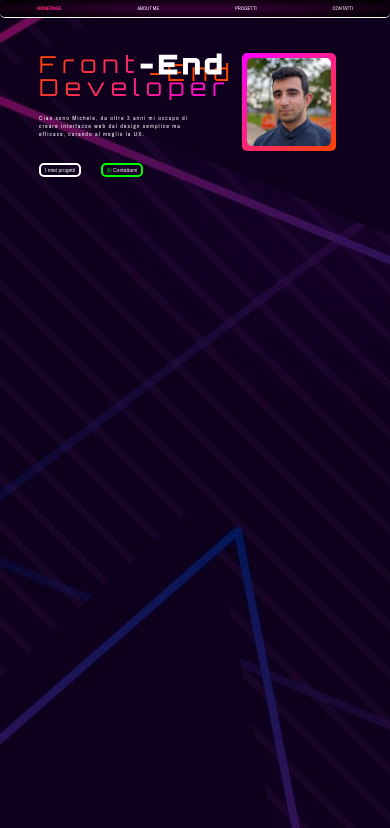
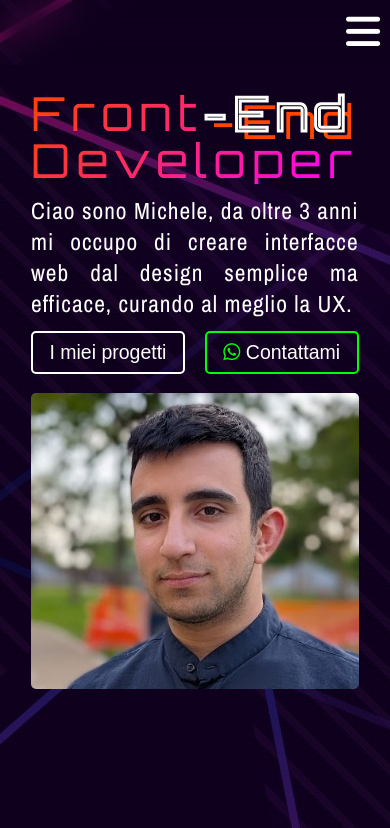
Before and after one commit to micheledben/mdb-works, an Angular app: page /homepage in a window 390 px wide. Shown: the top 828 px of the page. Built offline with nearby package versions, Linux system fonts and the light colour scheme; a web font is replaced by a local one.

Commit message:
refactor: gestito responsive homepage

```diff
--- a/src/app/feature/homepage/components/intro/intro.component.scss
+++ b/src/app/feature/homepage/components/intro/intro.component.scss
@@ -124,3 +124,39 @@
     transform: scale(1) rotate(0);
   }
 }
+
+@media screen and (max-width: 500px) {
+  .content-max {
+    padding: 0;
+    flex-direction: column;
+    gap: 5vw;
+    padding: 3vw 0vw;
+    .paragraph {
+      width: 100%;
+      .text {
+        p {
+          padding: 3vw 0px;
+          font-size: 6vw;
+          width: 100%;
+          text-align: justify;
+        }
+      }
+      .buttons {
+        justify-content: space-between;
+        button {
+          width: 50%;
+          font-size: 5vw;
+          padding: 2vw 3vw;
+        }
+      }
+    }
+    .image-max {
+      width: 100%;
+      height: 40%;
+      .image {
+        padding: 0;
+        background-image: none;
+      }
+    }
+  }
+}
--- a/src/app/feature/homepage/components/myservices/myservices.component.scss
+++ b/src/app/feature/homepage/components/myservices/myservices.component.scss
@@ -53,3 +53,35 @@
     }
   }
 }
+
+@media screen and (max-width: 500px) {
+  .content-max {
+    padding: 20vw 0px;
+    justify-content: center;
+    .all-services {
+      flex-direction: column;
+      gap: 5vw;
+      padding: 0;
+      .single-service {
+        width: 100%;
+        padding: 10px 20px;
+        height: max-content;
+        min-height: 40vw;
+        .name {
+          img {
+            width: 12vw;
+          }
+          p {
+            font-size: 6vw;
+          }
+        }
+        .description {
+          p {
+            font-size: 5vw;
+            line-height: 6vw;
+          }
+        }
+      }
+    }
+  }
+}
--- a/src/app/feature/homepage/components/skills/skills.component.scss
+++ b/src/app/feature/homepage/components/skills/skills.component.scss
@@ -46,3 +46,26 @@
     transform: rotatey(360deg);
   }
 }
+
+@media screen and (max-width: 500px) {
+  .content-max {
+    justify-content: center;
+    padding: 10vw 0px;
+    .paragraph {
+      p {
+        font-size: 6vw;
+      }
+      .images {
+        flex-wrap: wrap;
+        justify-content: center;
+        gap: 3vw;
+        .image-text {
+          width: 30%;
+          p {
+            font-size: 5vw;
+          }
+        }
+      }
+    }
+  }
+}
--- a/src/app/layout/header/header.component.scss
+++ b/src/app/layout/header/header.component.scss
@@ -65,20 +65,31 @@
   }
 }
 
-@media screen and (max-width: 900px) {
+@media screen and (max-width: 500px) {
   .menu-max {
     padding: 0;
     .menu-min {
+      height: 100vh;
       margin: 0;
       border: none;
-      border-bottom: 1px solid white;
+      border-bottom: none;
       .logo {
         display: none;
       }
       .menu {
+        flex-direction: column;
+        justify-content: start;
         width: 100%;
         border-left: none;
         border-radius: 5px;
+        background-image: none;
+        p {
+          text-align: center;
+          font-size: 8vw;
+          padding: 5vw 0px;
+          width: 100%;
+          border-bottom: 1px solid white;
+        }
       }
     }
   }
--- a/src/app/layout/layout.component.html
+++ b/src/app/layout/layout.component.html
@@ -1,6 +1,19 @@
-<div class="content-max">
+<div
+  class="content-max"
+  [ngClass]="{ hidden: layoutService.menuVisibleOnMobile }"
+>
   <div class="header">
-    <app-header></app-header>
+    <div class="header-component">
+      <app-header></app-header>
+    </div>
+    <div class="menu-mobile" (click)="layoutService.onMenuVisible()">
+      <div class="icon-menu">
+        <i class="fa-solid fa-bars"></i>
+      </div>
+      @if(layoutService.menuVisibleOnMobile){
+      <app-header></app-header>
+      }
+    </div>
   </div>
   <div class="content">
     <router-outlet></router-outlet>
--- a/src/app/layout/layout.component.scss
+++ b/src/app/layout/layout.component.scss
@@ -8,10 +8,14 @@
     position: sticky;
     top: 0;
     z-index: 999;
+    .menu-mobile {
+      display: none;
+    }
   }
   .content {
     padding: 0px 10vw;
   }
+
   .footer {
     height: 300px;
     border-top: 2px solid white;
@@ -19,5 +23,34 @@
   }
 }
 
-@media screen and (max-width: 900px) {
+@media screen and (max-width: 500px) {
+  .content-max {
+    .header {
+      width: 100%;
+      position: fixed;
+      overflow: hidden;
+      .header-component {
+        display: none;
+      }
+      .menu-mobile {
+        display: flex;
+        flex-direction: column;
+        justify-content: end;
+        font-size: 10vw;
+        .icon-menu {
+          text-align: end;
+          padding: 10px;
+          backdrop-filter: blur(15px);
+        }
+      }
+    }
+    .content {
+      padding: 20vw 8vw;
+    }
+  }
 }
+
+.hidden {
+  max-height: 100vh;
+  overflow: hidden;
+}
--- a/src/app/layout/layout.component.ts
+++ b/src/app/layout/layout.component.ts
@@ -1,10 +1,11 @@
 import { Component } from '@angular/core';
+import { LayoutService } from './services/layout.service';
 
 @Component({
   selector: 'app-layout',
   templateUrl: './layout.component.html',
-  styleUrl: './layout.component.scss'
+  styleUrl: './layout.component.scss',
 })
 export class LayoutComponent {
-
+  constructor(public layoutService: LayoutService) {}
 }
--- /dev/null
+++ b/src/app/layout/services/layout.service.ts
@@ -0,0 +1,14 @@
+import { Injectable } from '@angular/core';
+
+@Injectable({
+  providedIn: 'root',
+})
+export class LayoutService {
+  constructor() {}
+
+  menuVisibleOnMobile: boolean = false;
+
+  onMenuVisible() {
+    this.menuVisibleOnMobile = !this.menuVisibleOnMobile;
+  }
+}
--- a/src/styles.scss
+++ b/src/styles.scss
@@ -36,13 +36,6 @@ h2 {
   -webkit-text-fill-color: transparent;
   background-clip: text;
   // text-fill-color: transparent;
-}
-
-h3 {
-  font-size: 1.5vw;
-  text-transform: capitalize;
-  font-family: "Orbitron", sans-serif;
-  font-weight: 100;
 }
 
 button {
@@ -104,3 +97,18 @@ button {
     // width: 50%;
   }
 }
+
+@media screen and (max-width: 500px) {
+  h1 {
+    font-size: 12vw;
+    line-height: 100%;
+  }
+  h2 {
+    letter-spacing: 5px;
+    font-size: 9vw;
+  }
+  .autoshow {
+    animation: autoshow both;
+    animation-timeline: view(95% 10%);
+  }
+}
```
